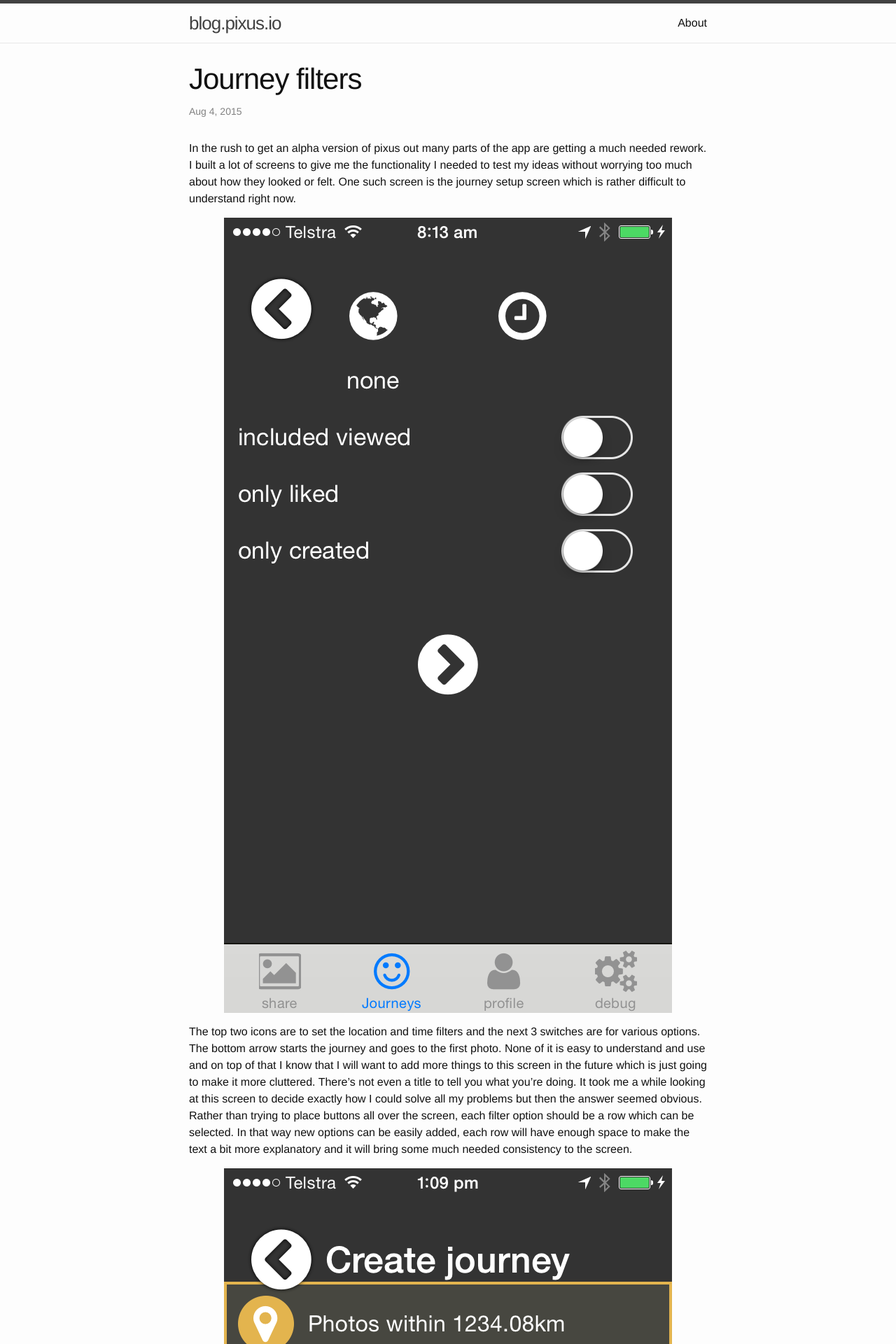
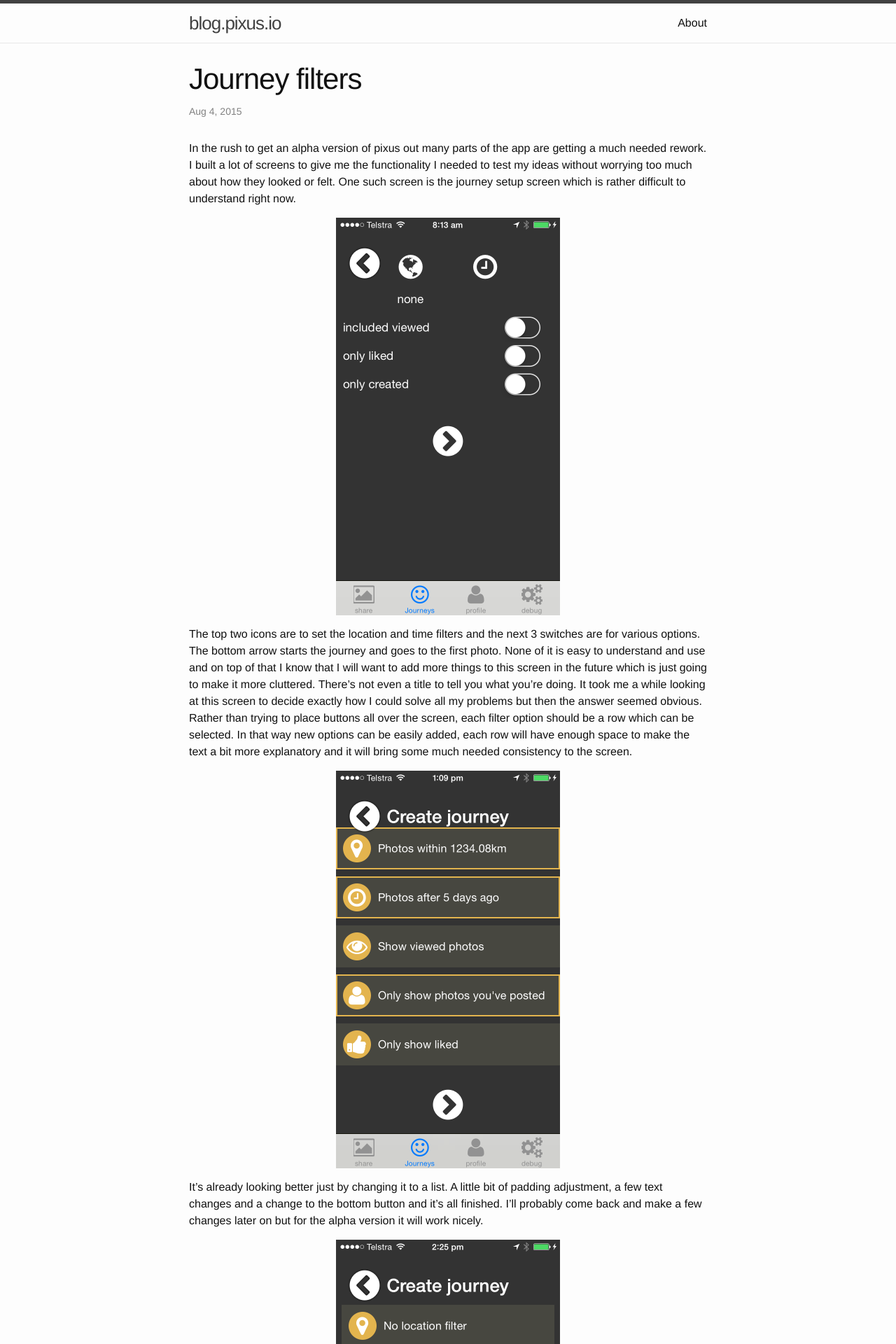
Before and after one commit to skorulis/pixus-blog, a Jekyll site: the page built from _posts/2015-08-04-journey-filters.markdown, in a window 1280 px wide. Shown: the top 1920 px of the page at 70% size. Built offline with Jekyll 4.4.1, drawn with Linux system fonts in a browser that asks for light colours; comment, search, counter and statistics services are not loaded.

Commit message:
Added some CSS to keep images the right size.

```diff
--- a/_posts/2015-08-04-journey-filters.markdown
+++ b/_posts/2015-08-04-journey-filters.markdown
@@ -8,12 +8,12 @@ comments: true
 
 In the rush to get an alpha version of pixus out many parts of the app are getting a much needed rework. I built a lot of screens to give me the functionality I needed to test my ideas without worrying too much about how they looked or felt. One such screen is the journey setup screen which is rather difficult to understand right now.
 
-![The awful looking journey setup screen]({{ site.url }}/assets/IMG_0471.PNG){: .center-image }
+![The awful looking journey setup screen]({{ site.url }}/assets/IMG_0471.PNG){: .center-image .iPhone5Image }
 
 The top two icons are to set the location and time filters and the next 3 switches are for various options. The bottom arrow starts the journey and goes to the first photo. None of it is easy to understand and use and on top of that I know that I will want to add more things to this screen in the future which is just going to make it more cluttered. There's not even a title to tell you what you're doing. It took me a while looking at this screen to decide exactly how I could solve all my problems but then the answer seemed obvious. Rather than trying to place buttons all over the screen, each filter option should be a row which can be selected. In that way new options can be easily added, each row will have enough space to make the text a bit more explanatory and it will bring some much needed consistency to the screen.
 
-![A little better]({{ site.url }}/assets/IMG_0472.PNG){: .center-image }
+![A little better]({{ site.url }}/assets/IMG_0472.PNG){: .center-image .iPhone5Image }
 
 It's already looking better just by changing it to a list. A little bit of padding adjustment, a few text changes and a change to the bottom button and it's all finished. I'll probably come back and make a few changes later on but for the alpha version it will work nicely.
 
-![A little better]({{ site.url }}/assets/IMG_0473.PNG){: .center-image }
+![A little better]({{ site.url }}/assets/IMG_0473.PNG){: .center-image .iPhone5Image }
--- a/css/main.scss
+++ b/css/main.scss
@@ -56,3 +56,8 @@ $on-laptop:        800px;
     margin: 0 auto;
     display: block;
 }
+
+.iPhone5Image {
+	max-width:320px;
+	max-height:568px;
+}
```
